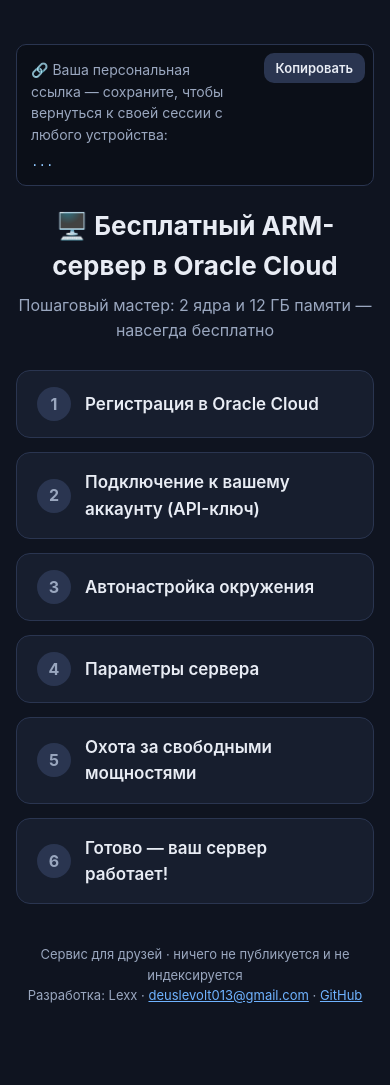
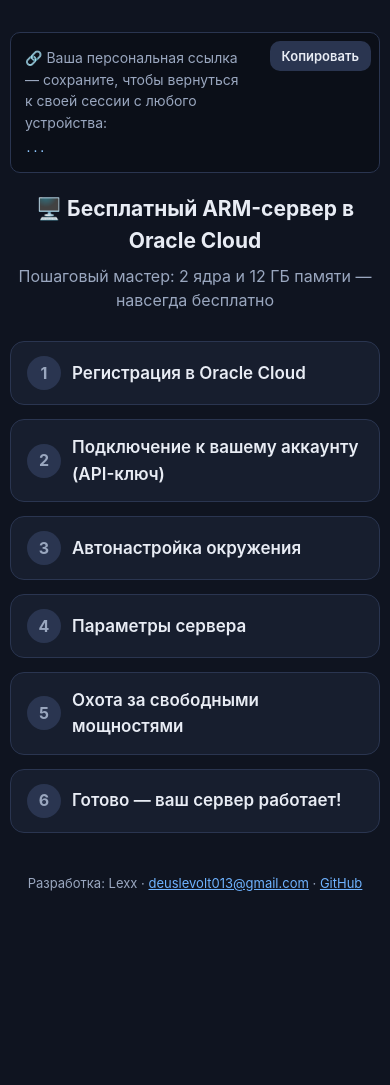
Before and after one commit to Lexx143/oracle-vm-creator, a FastAPI app: template app/templates/index.html in a window 390 px wide. After the commit the page ends 891 px from the top, so only its background shows below. Run offline with FastAPI, Linux system fonts and the light colour scheme; the template is opened without the code that fills it, so the values that code supplies are empty.

Commit message:
Мобильная вёрстка (медиазапрос до 560px) + убрана фраза из футера
Co-Authored-By: Claude Fable 5 <noreply@anthropic.com>

```diff
--- a/app/static/style.css
+++ b/app/static/style.css
@@ -197,3 +197,13 @@ label { display: block; margin-top: 14px; font-weight: 600; }
 .kv b { font-family: var(--mono); }
 
 footer { text-align: center; color: var(--muted); font-size: 13px; margin-top: 40px; }
+
+/* мобильные экраны: убираем крупный отступ под номером шага */
+@media (max-width: 560px) {
+  .wrap { padding: 20px 10px 60px; }
+  header h1 { font-size: 21px; }
+  .step-head { padding: 14px 16px; gap: 11px; }
+  .step-body { padding: 2px 16px 18px 16px; }
+  .hunt-stats { gap: 18px; }
+  .codebox pre { font-size: 11.5px; }
+}
--- a/app/templates/index.html
+++ b/app/templates/index.html
@@ -166,7 +166,6 @@
   </div>
 
   <footer>
-    Сервис для друзей · ничего не публикуется и не индексируется<br>
     Разработка: Lexx · <a href="mailto:deuslevolt013@gmail.com">deuslevolt013@gmail.com</a> · <a href="https://github.com/Lexx143/oracle-vm-creator" target="_blank" rel="noopener">GitHub</a>
   </footer>
 </div>
```
